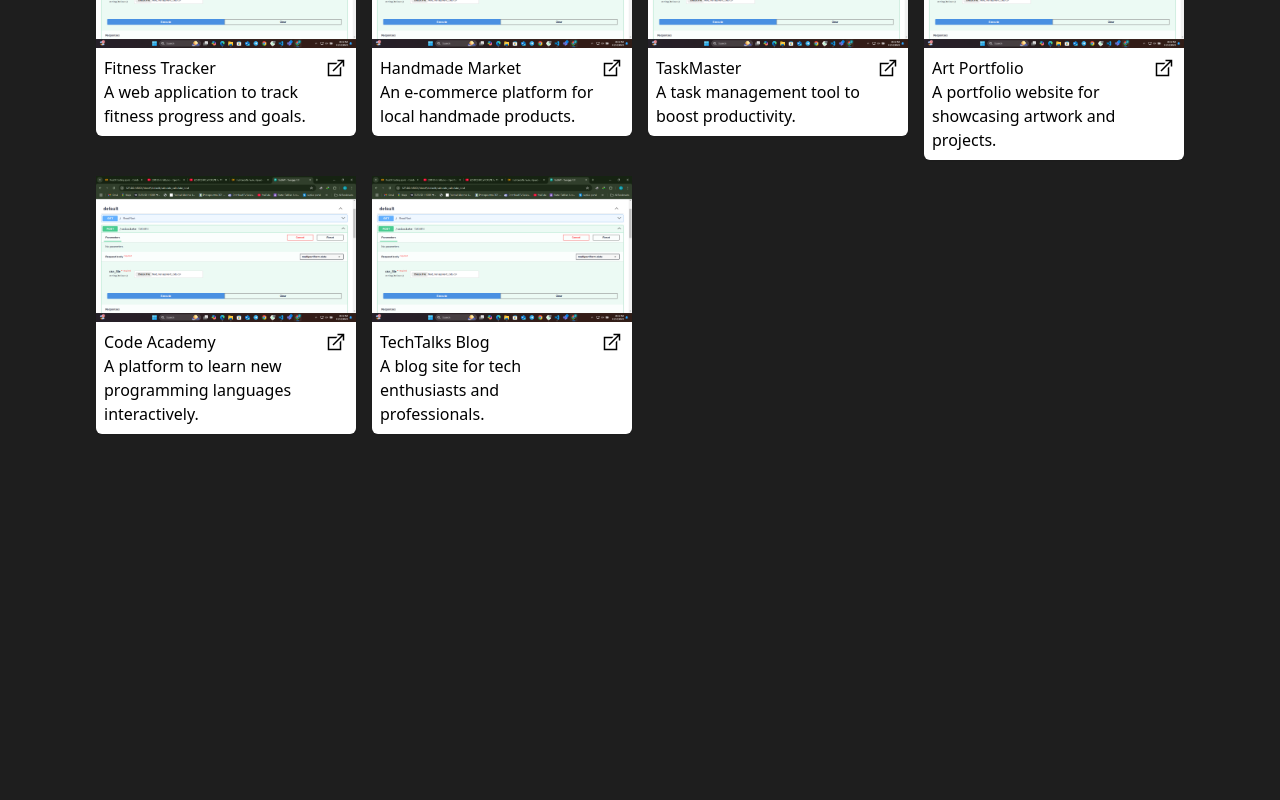
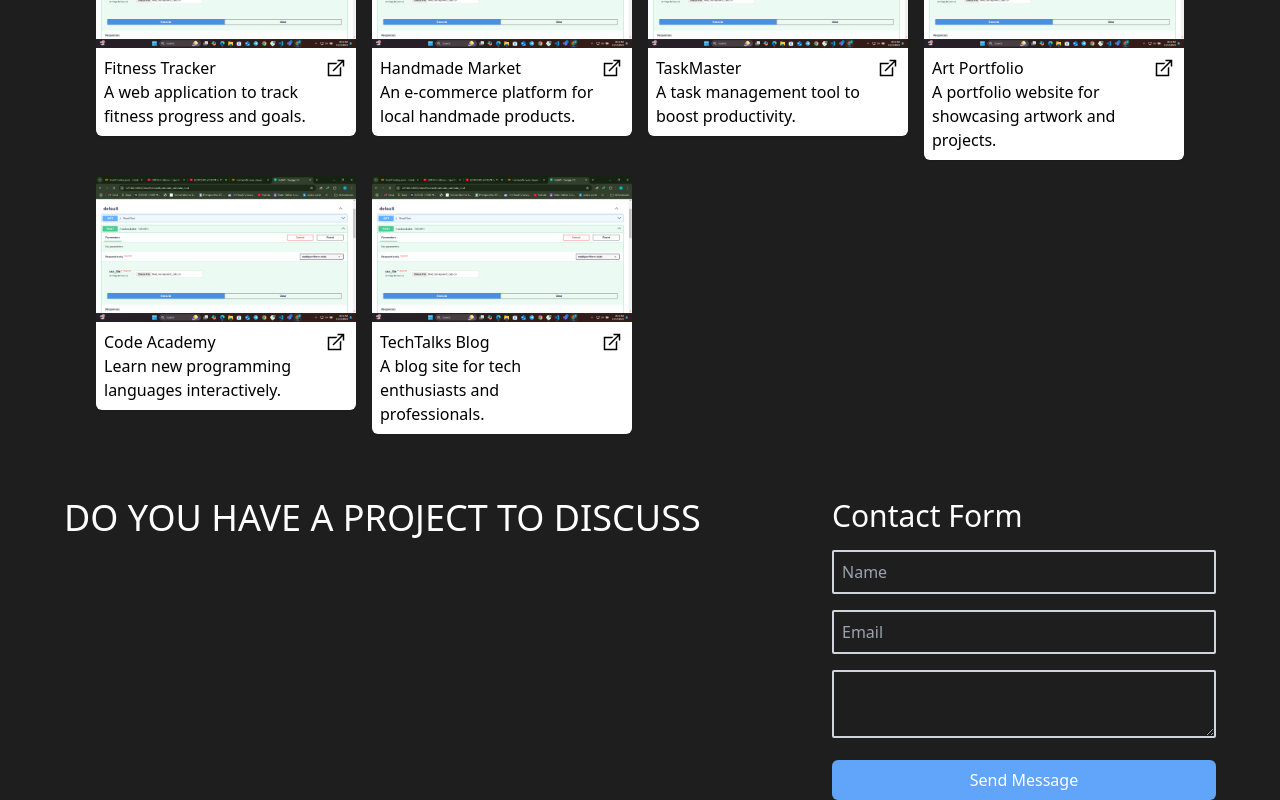
Before and after one commit to sibandadonty/web-portfolio, a React (Vite) app: page / in a window 1280 px wide. Shown: the part 1132-1932 px from the top of the page. Before the commit the page ends 1598 px from the top, so only its background shows below. Built offline with nearby package versions, Linux system fonts and the light colour scheme.

Commit message:
contact form component added

```diff
--- a/src/App.jsx
+++ b/src/App.jsx
@@ -3,6 +3,7 @@ import NavBar from "./components/NavBar";
 import HeroSection from "./components/HeroSection";
 import TechnologiesSection from "./components/TechnologiesSection";
 import ProjectsSection from "./components/ProjectsSection";
+import ContactMeSection from "./components/ContactMeSection";
 
 function App() {
   return (
@@ -11,6 +12,7 @@ function App() {
       <HeroSection />
       <TechnologiesSection />
       <ProjectsSection />
+      <ContactMeSection />
     </div>
   );
 }
--- /dev/null
+++ b/src/components/ContactMeForm.jsx
@@ -0,0 +1,36 @@
+import React from "react";
+
+function ContactMeForm() {
+  return (
+    <div className="flex-1 flex flex-col gap-4 max-w-sm">
+      <h1 className="text-left text-1xl md:text-2xl lg:text-3xl">
+        Contact Form
+      </h1>
+      <form className="flex flex-col gap-4 items-center">
+        <div className="w-full max-w-sm min-w-[200px]">
+          <input
+            className="bg-transparent border-gray-300 border-2 rounded-sm p-2 w-full max-w-sm"
+            placeholder="Name"
+          />
+        </div>
+        <div className="w-full max-w-sm min-w-[200px]">
+          <input
+            className="bg-transparent border-gray-300 border-2 rounded-sm p-2 w-full max-w-sm"
+            placeholder="Email"
+          />
+        </div>
+        <div className="w-full max-w-sm min-w-[200px]">
+          <textarea
+            name="Message"
+            className="bg-transparent border-gray-300 border-2 rounded-sm p-2 w-full max-w-sm"
+          ></textarea>
+        </div>
+        <button className="min-w-[200px] w-full max-w-sm bg-blue-400 text-white p-2 rounded-md">
+          Send Message
+        </button>
+      </form>
+    </div>
+  );
+}
+
+export default ContactMeForm;
--- /dev/null
+++ b/src/components/ContactMeSection.jsx
@@ -0,0 +1,17 @@
+import React from "react";
+import ContactMeForm from "./ContactMeForm";
+
+function ContactMeSection() {
+  return (
+    <div className="flex P-8">
+      <div className="flex-1">
+      <h1 className="text-1xl md:text-2xl lg:text-3xl xl:text-4xl">
+          DO YOU HAVE A PROJECT TO DISCUSS
+        </h1>
+      </div>
+      <ContactMeForm />
+    </div>
+  );
+}
+
+export default ContactMeSection;
--- a/src/components/ProjectsSection.jsx
+++ b/src/components/ProjectsSection.jsx
@@ -36,7 +36,7 @@ function ProjectsSection() {
     {
       id: "p5",
       description:
-        "A platform to learn new programming languages interactively.",
+        "Learn new programming languages interactively.",
       title: "Code Academy",
       url: "https://www.codeacademy.com",
       thumbNail: projectImg,
```
